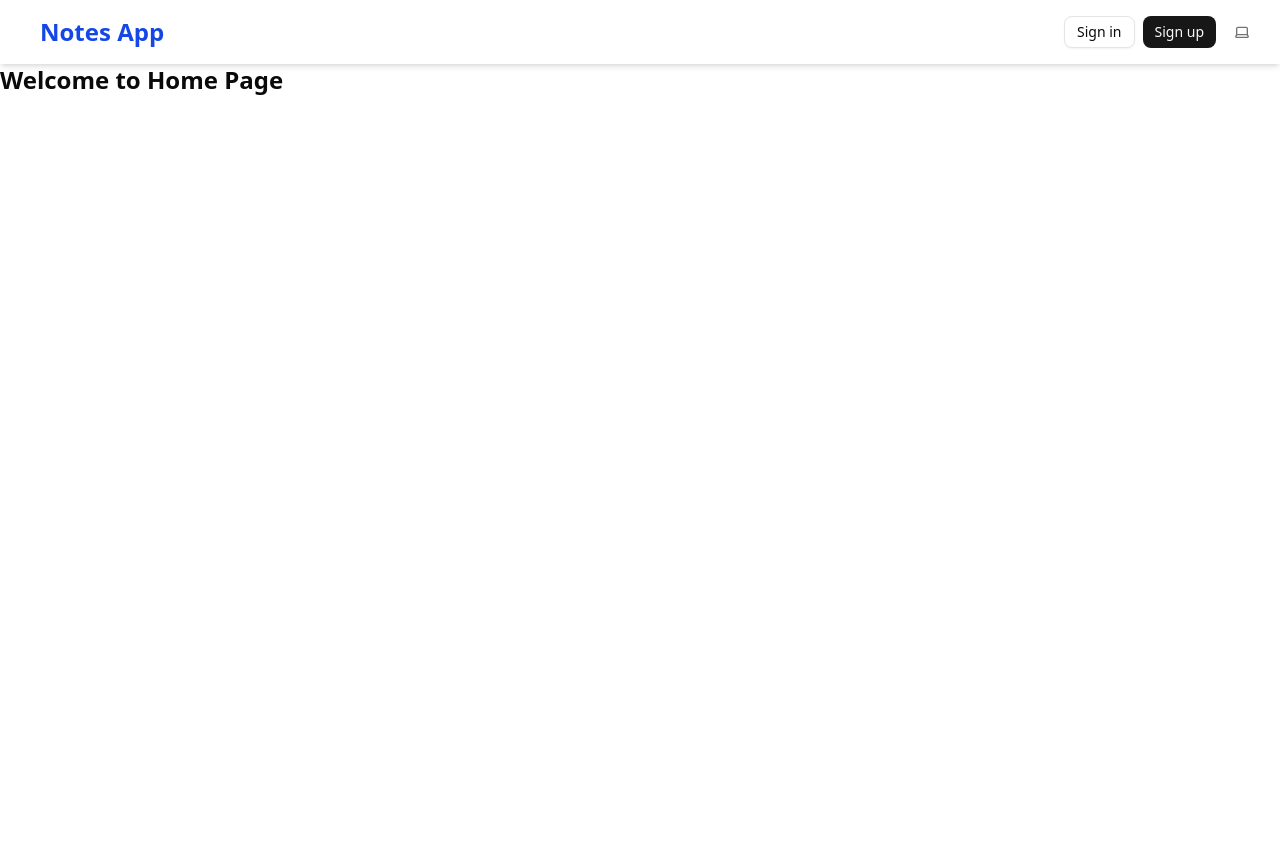
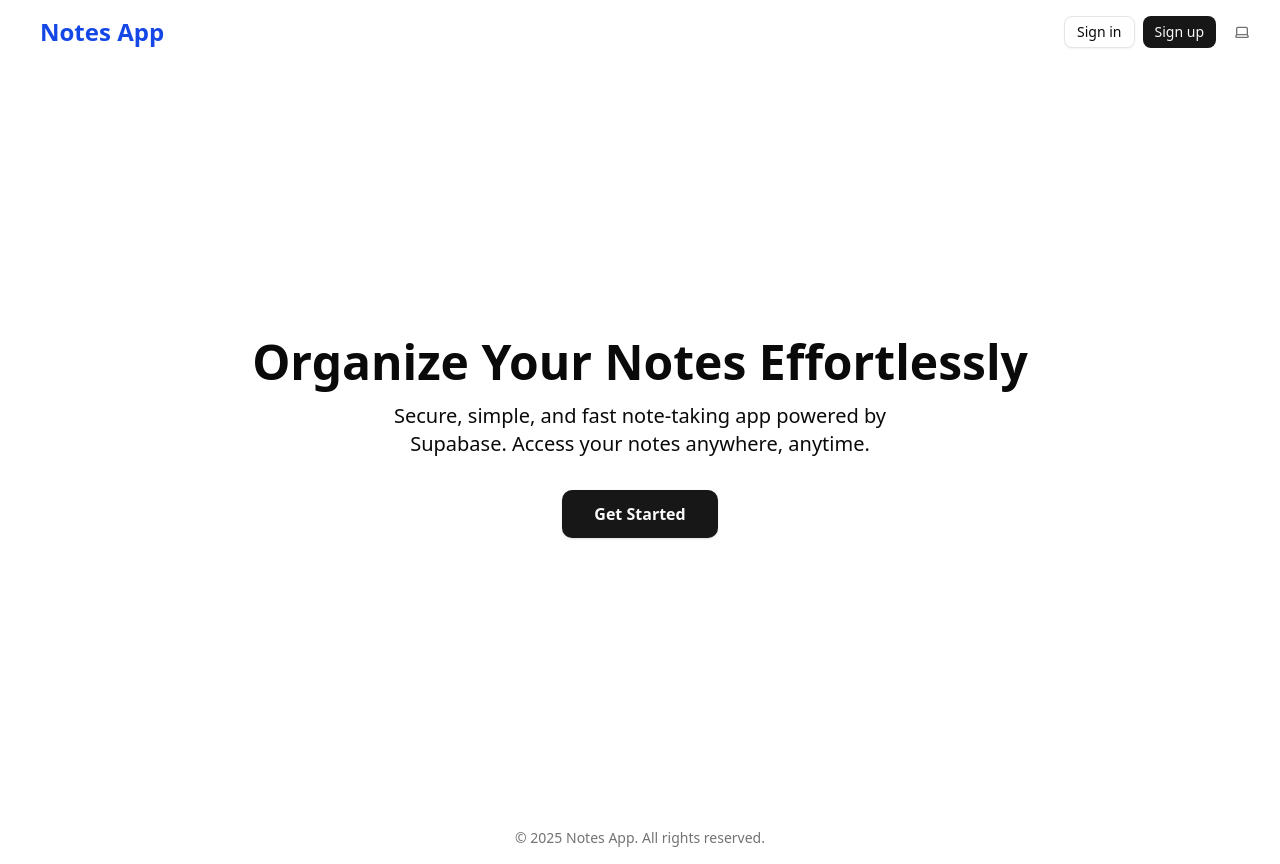
Before and after one commit to xncee/notes-app-supabase, a React (Vite) app: page / in a window 1280 px wide. Before the commit the page ends 800 px from the top, so only its background shows below. Built offline with nearby package versions, Linux system fonts and the light colour scheme; no server answers.

Commit message:
refactor: update /sign-up to /signup

```diff
--- a/src/components/auth-buttons.tsx
+++ b/src/components/auth-buttons.tsx
@@ -8,7 +8,7 @@ export default function AuthButtons() {
         <Link to="/login">Sign in</Link>
       </Button>
       <Button asChild size="sm" variant={"default"}>
-                <Link to="/sign-up">Sign up</Link>
+        <Link to="/signup">Sign up</Link>
       </Button>
     </>
   );
--- a/src/components/note-card.tsx
+++ b/src/components/note-card.tsx
@@ -19,7 +19,9 @@ export default function NoteCard({
   return (
     <Card className="flex h-full w-full justify-between">
       <CardHeader className="text-lg font-bold">{note.title}</CardHeader>
-      <CardContent>{note.body}</CardContent>
+      <CardContent className="break-words whitespace-pre-line">
+        {note.body}
+      </CardContent>
       <CardFooter className="flex w-full justify-between px-2">
         <p className="text-[var(--color-muted-foreground)]">{formattedDate}</p>
         <div className="flex gap-1">
--- a/src/pages/home-page.tsx
+++ b/src/pages/home-page.tsx
@@ -1,12 +1,30 @@
-// import NavBar from "@/components/nav-bar";
-
 import NavBar from "@/components/nav-bar";
+import { Link } from "react-router-dom";
 
 export default function HomePage() {
-    return (
-        <>
-            <NavBar />
-            <h1 className="font-bold text-2xl"> Welcome to Home Page</h1>
-        </>
-    );
+  return (
+    <>
+      <NavBar />
+      <div className="bg-background text-foreground flex min-h-screen flex-col">
+        <main className="flex flex-1 flex-col items-center justify-center px-4 text-center">
+          <h2 className="mb-4 text-4xl font-extrabold md:text-5xl">
+            Organize Your Notes Effortlessly
+          </h2>
+          <p className="mb-8 max-w-xl text-lg md:text-xl">
+            Secure, simple, and fast note-taking app powered by Supabase. Access
+            your notes anywhere, anytime.
+          </p>
+          <Link
+            to="/signup"
+            className="bg-primary text-primary-foreground hover:bg-primary/90 rounded-lg px-8 py-3 font-semibold shadow transition"
+          >
+            Get Started
+          </Link>
+        </main>
+        <footer className="text-muted-foreground py-4 text-center text-sm">
+          &copy; {new Date().getFullYear()} Notes App. All rights reserved.
+        </footer>
+      </div>
+    </>
+  );
 }
--- a/src/pages/notes-page.tsx
+++ b/src/pages/notes-page.tsx
@@ -32,7 +32,7 @@ export default function NotesPage() {
   const handleAddNote = async (e: FormEvent) => {
     e.preventDefault();
     const note = {
-      title: newNote,
+      title: newNote.trim(),
     };
     const { data, error } = await supabase
       .from("notes")
--- a/src/pages/signup-page.tsx
+++ b/src/pages/signup-page.tsx
@@ -1,11 +1,11 @@
-import { SignUpForm } from "@/components/sign-up-form";
+import { SignUpForm } from "@/components/signup-form";
 import { useAuth } from "@/context/auth-context";
-import { Navigate, useLocation } from "react-router-dom";
+import { useLocation, Navigate } from "react-router-dom";
 
 export default function SignUpPage() {
   const { isAuth } = useAuth();
   const location = useLocation();
-  //console.log(location);
+
   if (isAuth) {
     const from = location.state?.from.pathname;
     if (from) return <Navigate to={from} />;
```
Also changed, not shown: src/components/avatar-button.tsx (deleted). Lines whose indentation alone changed are shown as unchanged.
